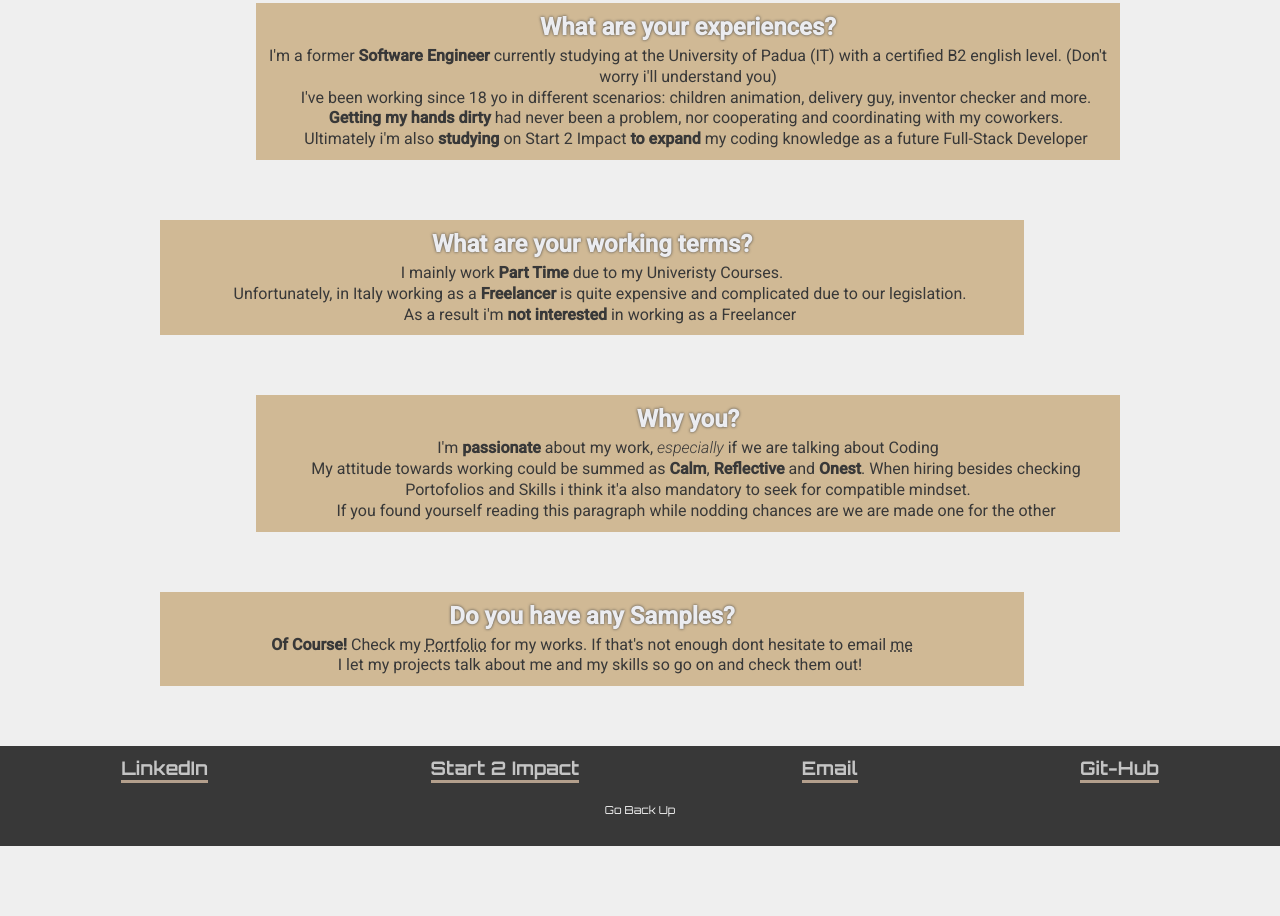
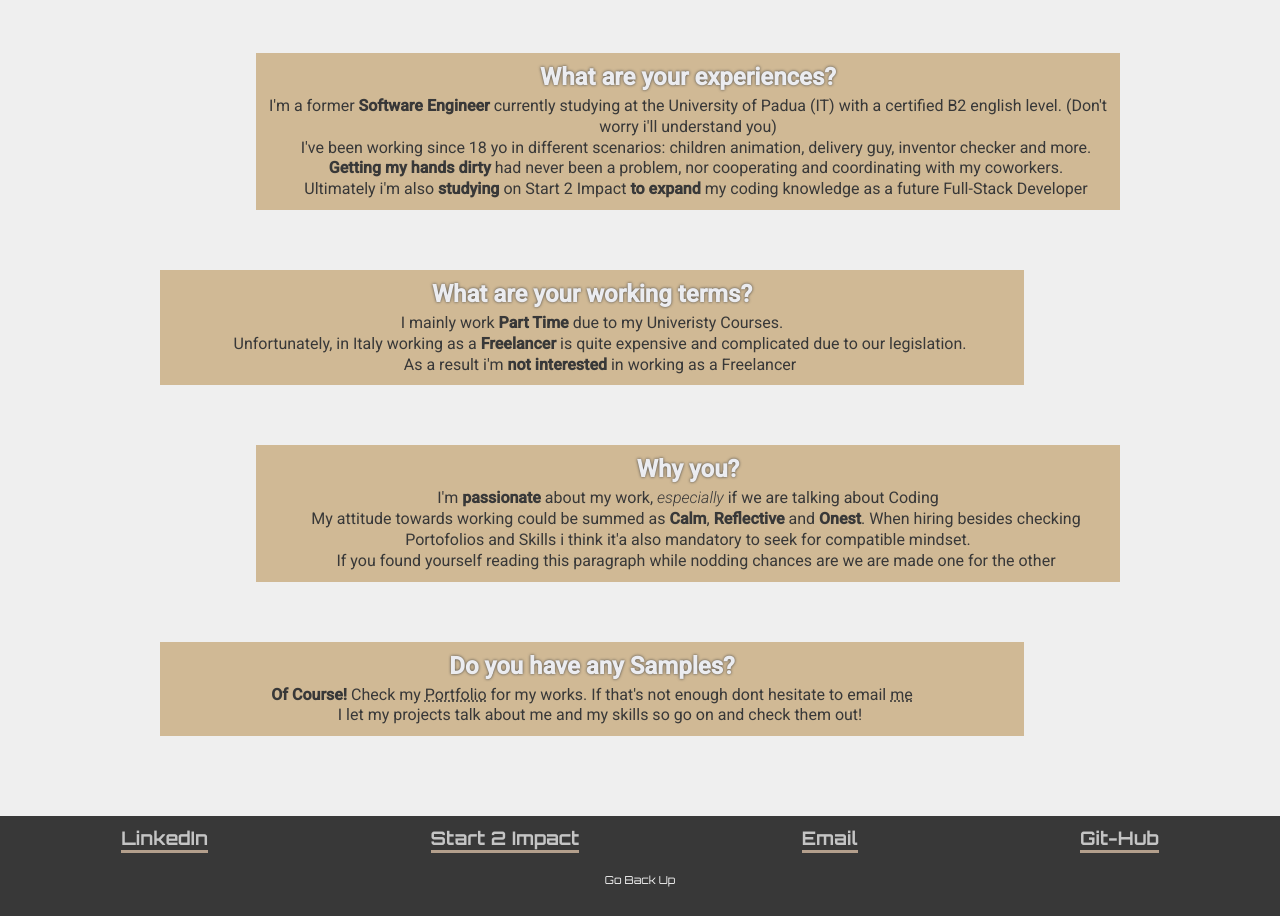
Before and after one commit to gp-1108/my-web-page, a plain HTML site: page index.html in a window 1280 px wide. Shown: the part 1493-2409 px from the top of the page. Before the commit the page ends 2339 px from the top, so only its background shows below. Drawn offline with Linux system fonts and the light colour scheme.

Commit message:
adjusted footer

```diff
--- a/default.css
+++ b/default.css
@@ -1,3 +1,9 @@
+* {
+  padding: 0;
+  margin: 0;
+  box-sizing: border-box;
+}
+
 html {
   scroll-behavior: smooth;
 }
@@ -6,11 +12,23 @@ body {
     background-color: #efefef;
 }
 
-* {
-  padding: 0;
-  margin: 0;
-  box-sizing: border-box;
+.page-container {
+  position: relative;
+  display: flex;
+  flex-direction: column;
+  padding-bottom: 100px;
+  min-height: 100vh;
 }
+
+.footer {
+
+}
+
+html, body {
+  min-height: 100vh;
+}
+
+
 a:link, a:visited {
   text-decoration: none;
   color: inherit;
@@ -70,6 +88,8 @@ a:link, a:visited {
   display:flex;
   flex-direction: column;
   justify-content: center;
+  position: absolute;
+  bottom: 0;
 }
 
 .footer a {
--- a/index.html
+++ b/index.html
@@ -9,6 +9,7 @@
     <link rel="shortcut icon" href="images/web-page-logo.png" />
   </head>
   <body class='roboto-font'>
+    <div class='page-container'>
     <header class='header orbitron-font' >
       <ul>
         <li>
@@ -147,5 +148,6 @@
         </ul>
         <a href='#top' style="font-size: 11px">Go Back Up</a>
       </footer>
+    </div>
   </body>
 </html>
```
Also changed, not shown: about-me.html (+4 -1 lines).
